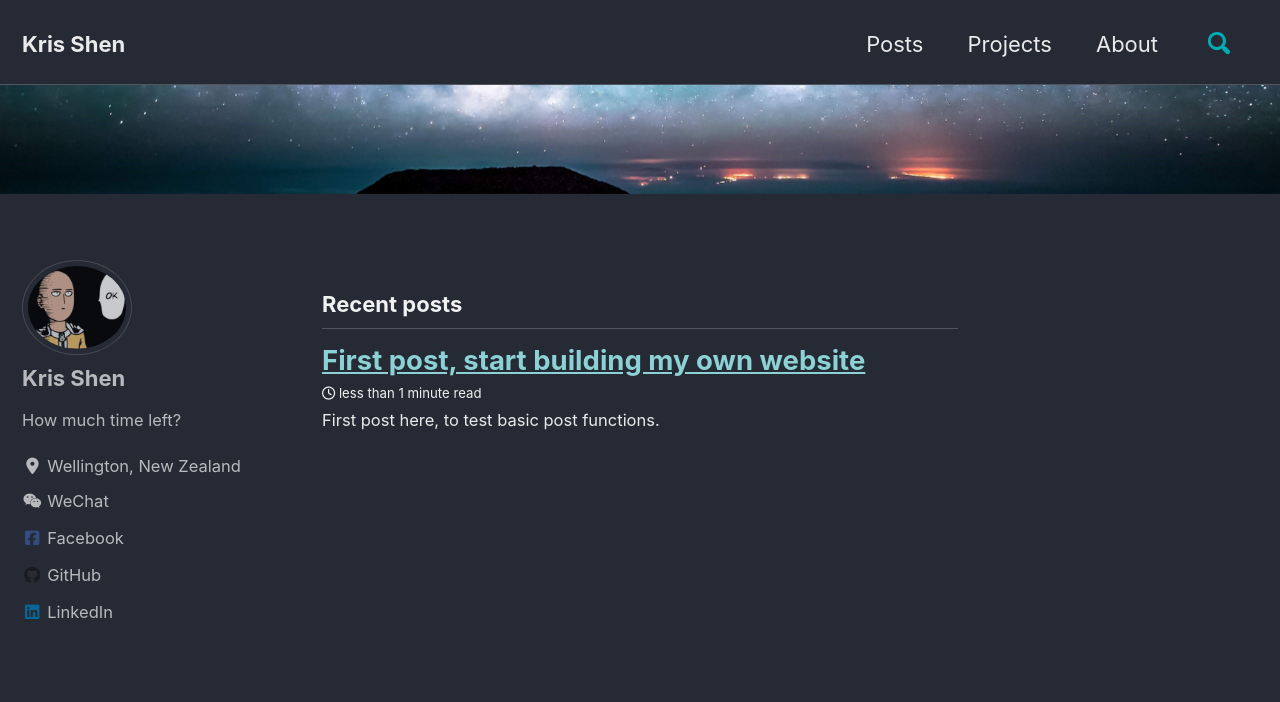
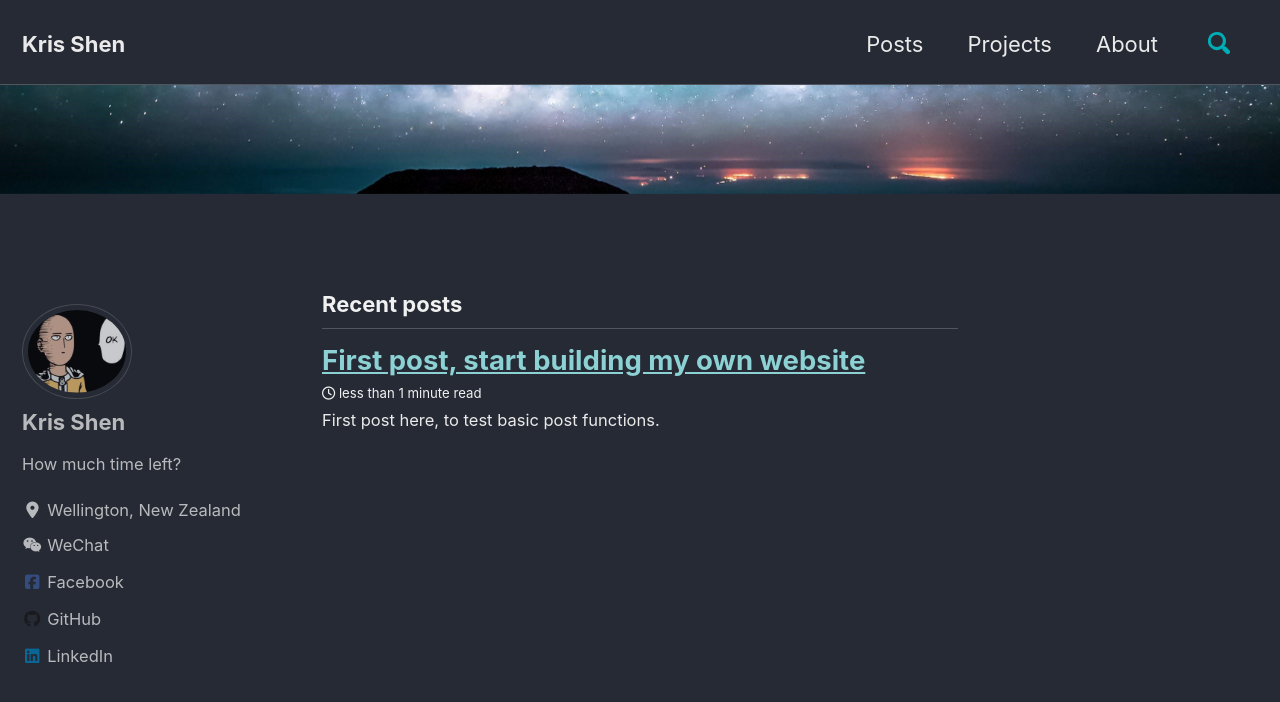
Before and after one commit to krisshen/mywebsite, a Jekyll site: the page built from index.html, in a window 1280 px wide and 900 px high, scrolled down 218 px. Shown: the top 702 px of the window. Built offline with Jekyll 4.4.1, drawn with Linux system fonts in a browser that asks for light colours; cached includes are drawn as plain includes; nearby versions of some CDN libraries; the list of posts is cut into pages by our own code.

Commit message:
tweak avatar location

```diff
--- a/_sass/minimal-mistakes/_sidebar.scss
+++ b/_sass/minimal-mistakes/_sidebar.scss
@@ -41,7 +41,7 @@
   }
 
   > * {
-    margin-top: 1em;
+    margin-top: 3em; // tweak avatar hight location
     margin-bottom: 1em;
   }
 
```
